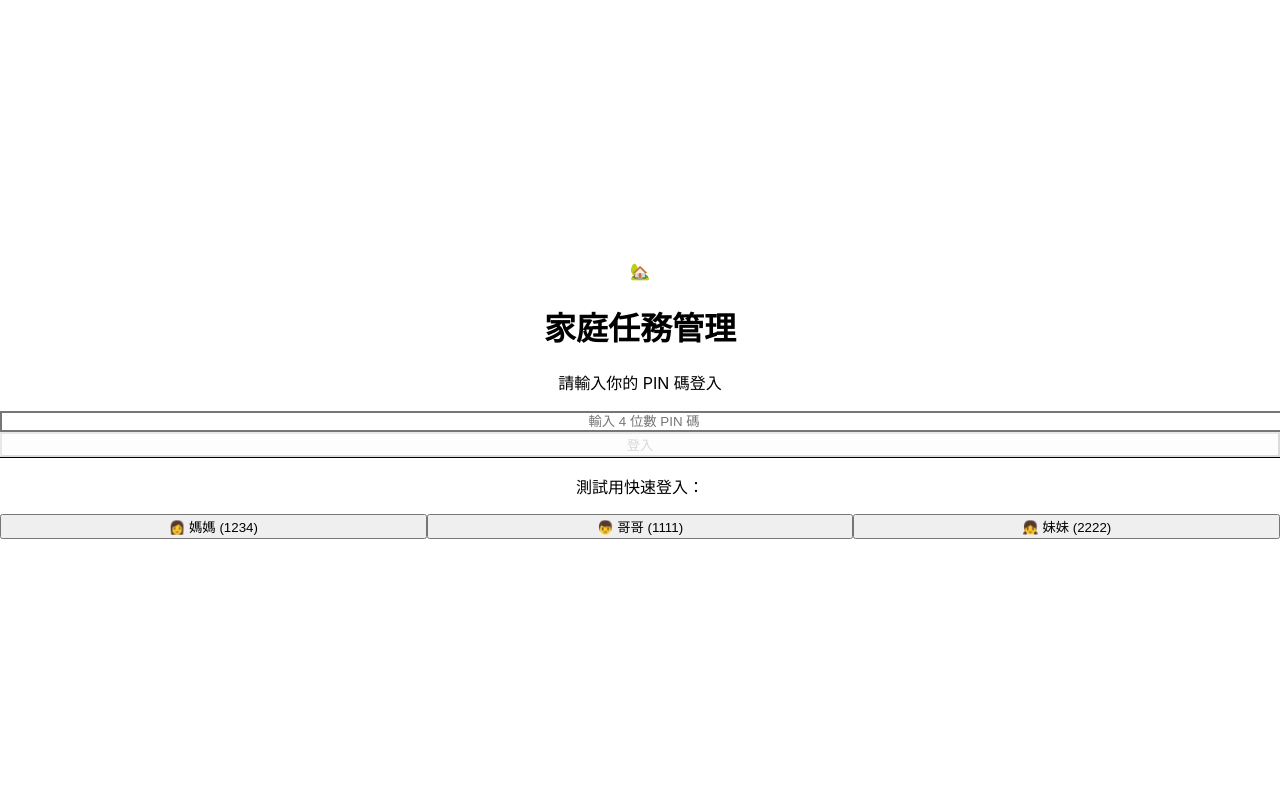
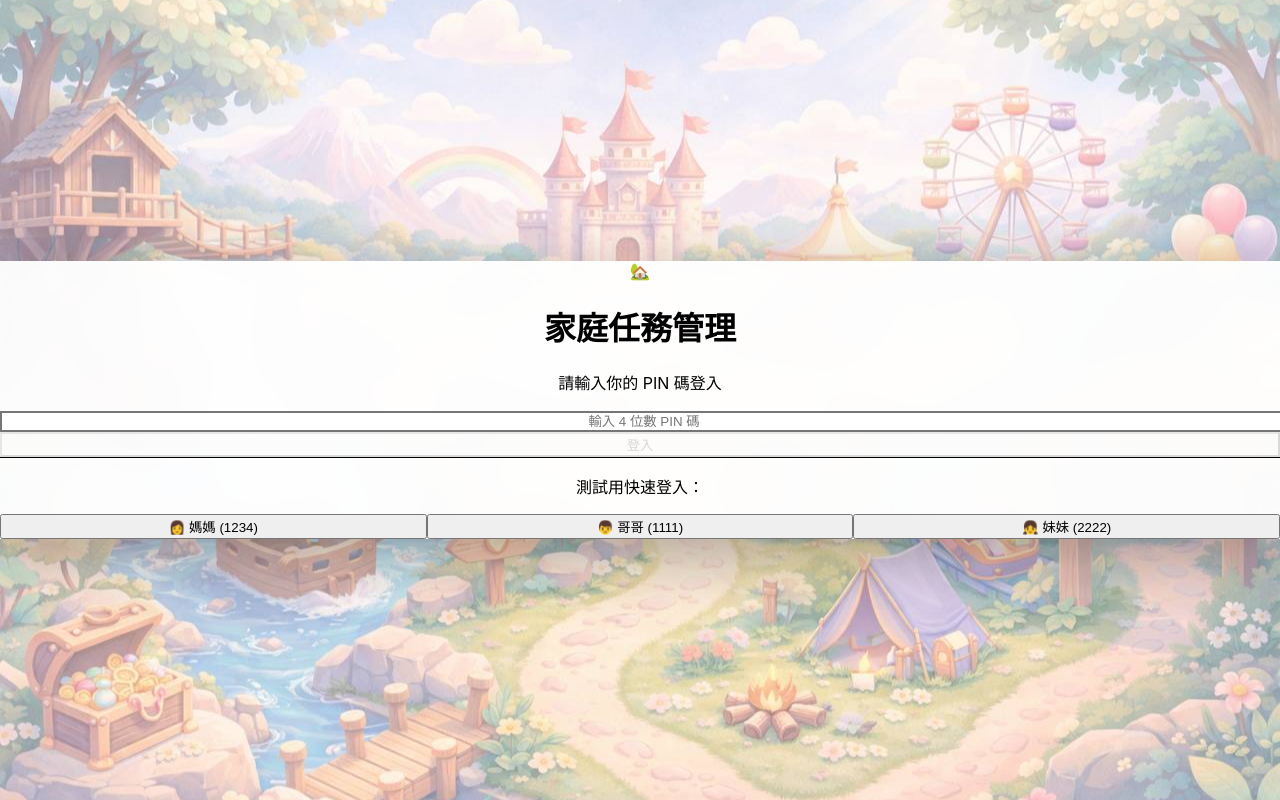
Before and after one commit to ken0900101318-beep/family-quest-mvp, a React (Vite) app: page /login in a window 1280 px wide. Built offline with nearby package versions, Linux system fonts and the light colour scheme.

Commit message:
🎨 登入頁面背景圖更換 - 夢幻樂園插圖 + 毛玻璃效果

```diff
--- a/src/pages/Login.jsx
+++ b/src/pages/Login.jsx
@@ -32,8 +32,23 @@ export default function Login({ onLogin }) {
   }
 
   return (
-    <div className="min-h-screen bg-gradient-to-br from-purple-600 to-blue-600 flex items-center justify-center p-4">
-      <div className="bg-white rounded-3xl shadow-2xl p-8 w-full max-w-md">
+    <div
+      className="min-h-screen flex items-center justify-center p-4"
+      style={{
+        backgroundImage: 'url(/login-bg.jpg)',
+        backgroundSize: 'cover',
+        backgroundPosition: 'center',
+        backgroundRepeat: 'no-repeat'
+      }}
+    >
+      <div
+        className="rounded-3xl shadow-2xl p-8 w-full max-w-md"
+        style={{
+          background: 'rgba(255, 255, 255, 0.95)',
+          backdropFilter: 'blur(20px)',
+          boxShadow: '0 20px 60px rgba(0,0,0,0.3)'
+        }}
+      >
         <div className="text-center mb-8">
           <div className="text-6xl mb-4">🏡</div>
           <h1 className="text-3xl font-bold text-gray-800 mb-2">家庭任務管理</h1>
```
Also changed, not shown: public/login-bg.jpg (added).
